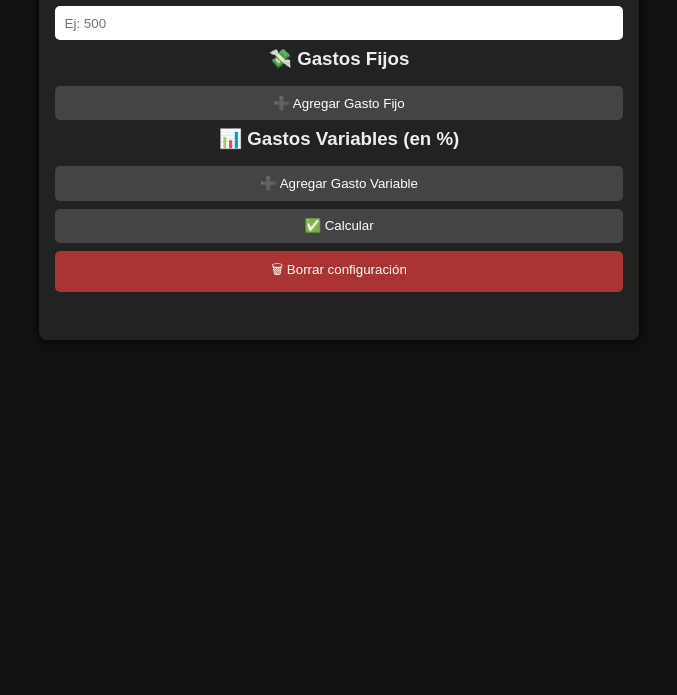
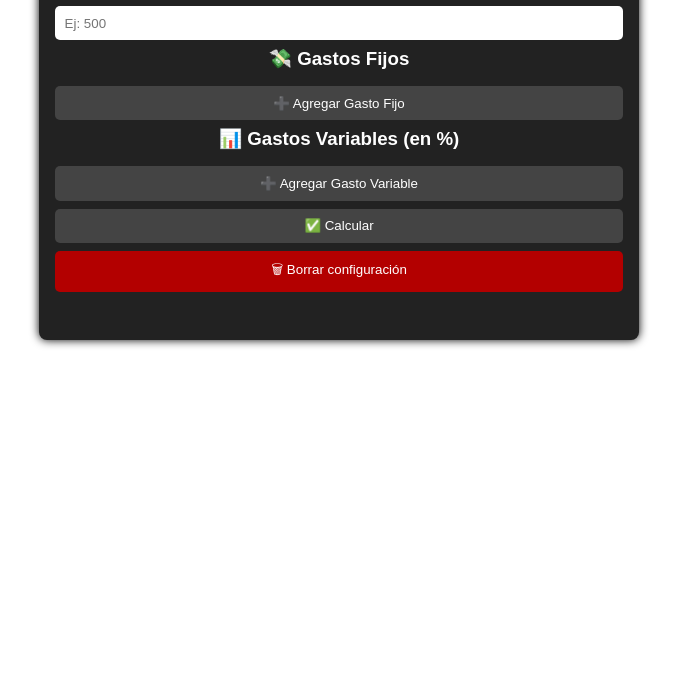
Before and after one commit to JoyAlandev/Mi-quincena, a plain HTML site: page index.html in a window 1280 px wide. Shown: the part 105-800 px from the top of the page, without its empty margins (301-978 px from the left). Drawn offline with Linux system fonts and the light colour scheme.

Commit message:
Update style.css
Se actualizo el color de fondo

```diff
--- a/style.css
+++ b/style.css
@@ -6,8 +6,8 @@
 
 body {
   font-family: sans-serif;
-  background: #111;
-  color: #eee;
+  background: #ffffff;
+  color: #ffffff;
   padding: 1rem;
 }
 
@@ -67,7 +67,7 @@ button:hover {
 }
 
 .btn-borrar {
-  background: #aa3333;
+  background: #b30000;
 }
 
 .modal {
```
